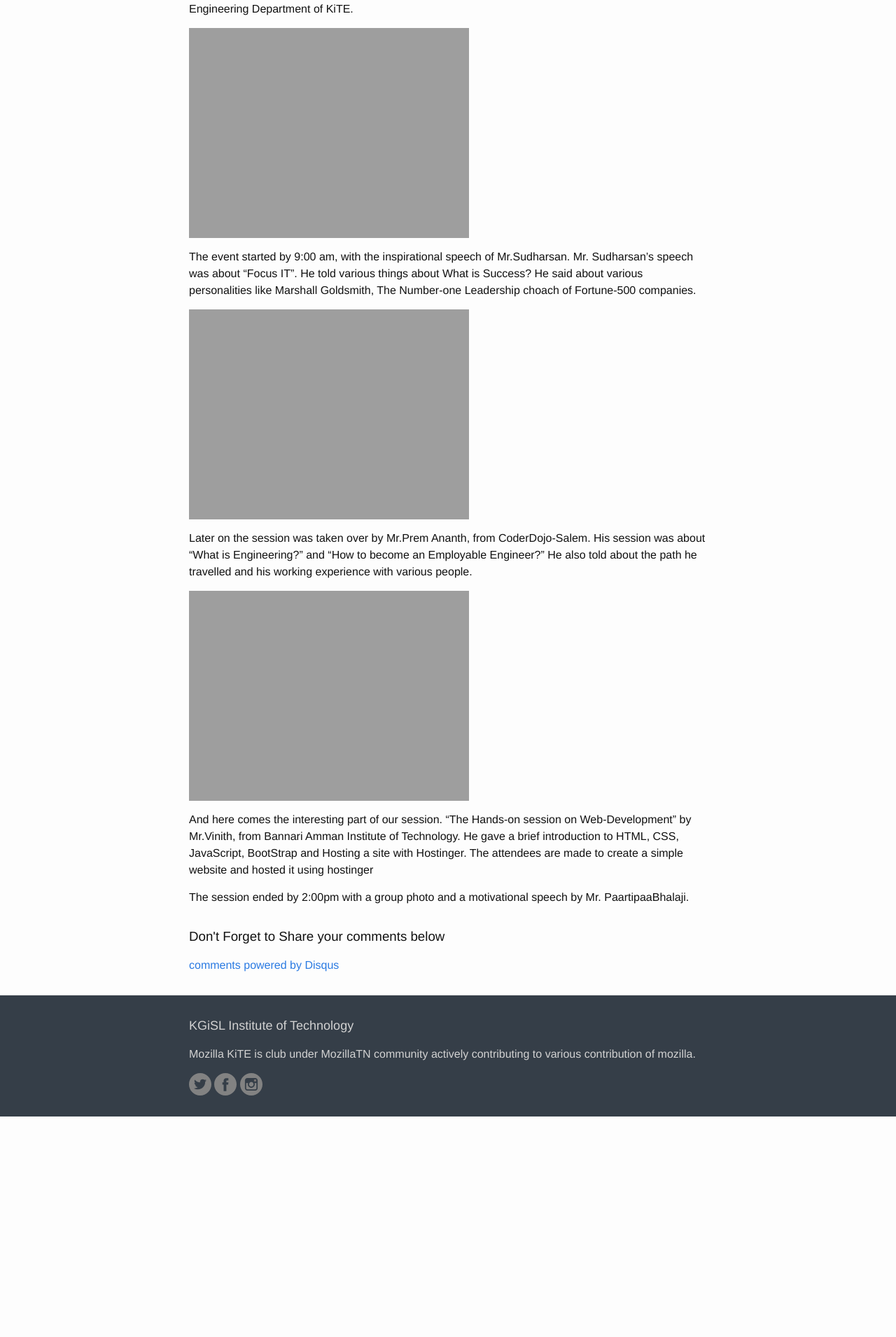
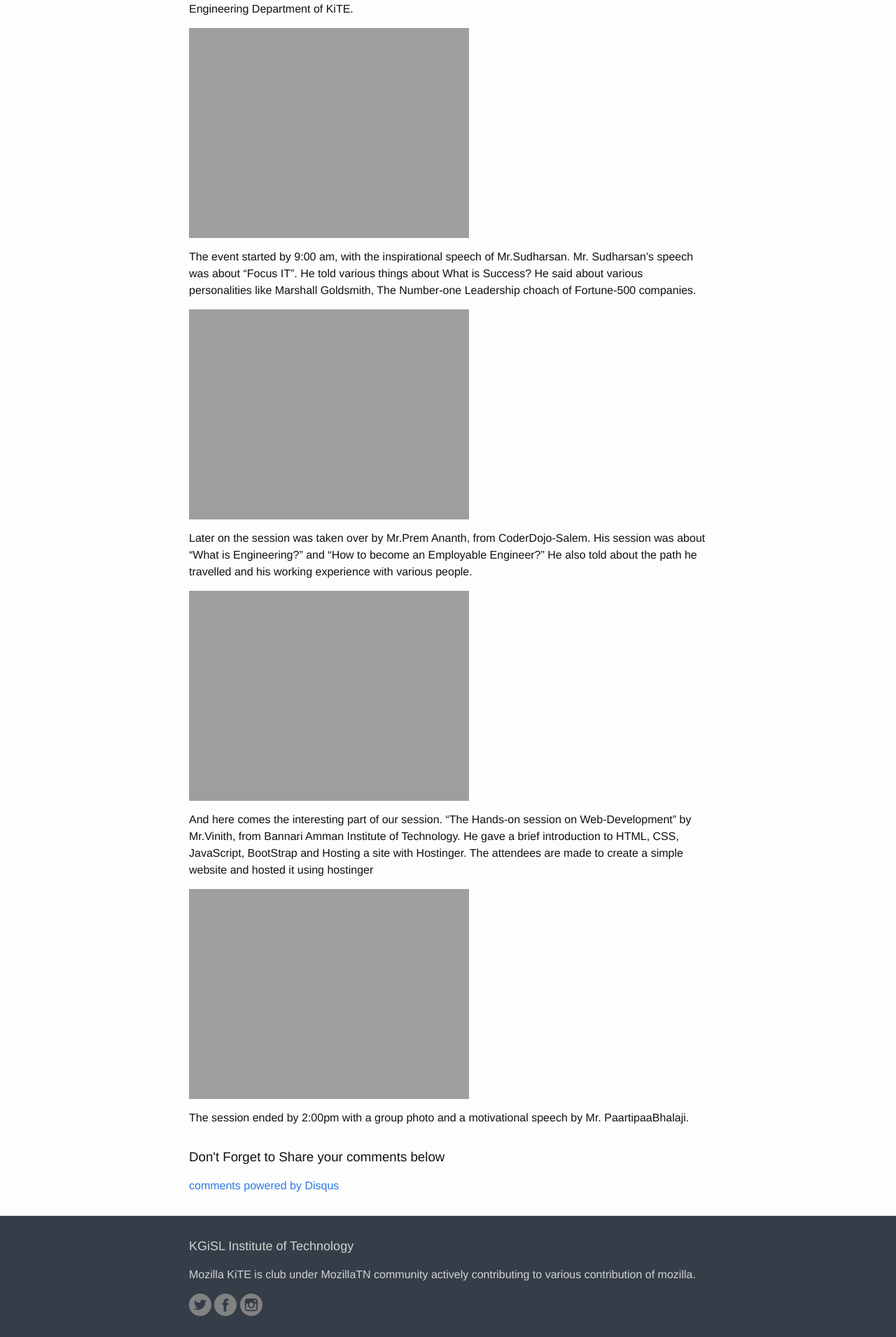
Before and after one commit to MozillaTN/KiTE, a Jekyll site: the page built from docs/_posts/2017-02-19-CoderDojo.md, in a window 1280 px wide. Shown: the part 606-2516 px from the top of the page at 70% size. Built offline with Jekyll 4.4.1, drawn with Linux system fonts in a browser that asks for light colours; comment, search, counter and statistics services are not loaded; before the commit the page ends 2201 px from its top, so only the background shows below that.

Commit message:
pics added

```diff
--- a/docs/_posts/2017-02-19-CoderDojo.md
+++ b/docs/_posts/2017-02-19-CoderDojo.md
@@ -15,16 +15,18 @@ categories: "blog"
 
 The February session of CoderDojo Coimbatore held on 19th February 2017 at KGiSL Institute of Technology. The event was organised by Mr.Sudharsan and Mr. Sriram of ComputerScience and Engineering Department of KiTE.
 
-![CoderDojo]({{ site.url }}/assets/club-inaguration.png)
+![CoderDojo]({{ site.url }}/assets/sudhar.jpg)
 
 The event started by 9:00 am, with the inspirational speech of Mr.Sudharsan. Mr. Sudharsan's speech was about "Focus IT". He told various things about What is Success? He said about various personalities like Marshall Goldsmith, The Number-one Leadership choach of Fortune-500 companies.
 
-![CoderDojo]({{ site.url }}/assets/inagural.png)
+![CoderDojo]({{ site.url }}/assets/prem.jpg)
 
 Later on the session was taken over by Mr.Prem Ananth, from CoderDojo-Salem. His session was about "What is Engineering?" and "How to become an Employable Engineer?" He also told about the path he travelled and his working experience with various people.
 
-![CoderDojo]({{ site.url }}/assets/inagural.png)
+![CoderDojo]({{ site.url }}/assets/vinith.jpg)
 
 And here comes the interesting part of our session. "The Hands-on session on Web-Development" by Mr.Vinith, from Bannari Amman Institute of Technology. He gave a brief introduction to HTML, CSS, JavaScript, BootStrap and Hosting a site with Hostinger. The attendees are made to create a simple website and hosted it using hostinger
 
+![CoderDojo]({{ site.url }}/assets/balaji.jpg)
+
 The session ended by 2:00pm with a group photo and a motivational speech by Mr. PaartipaaBhalaji.
```
